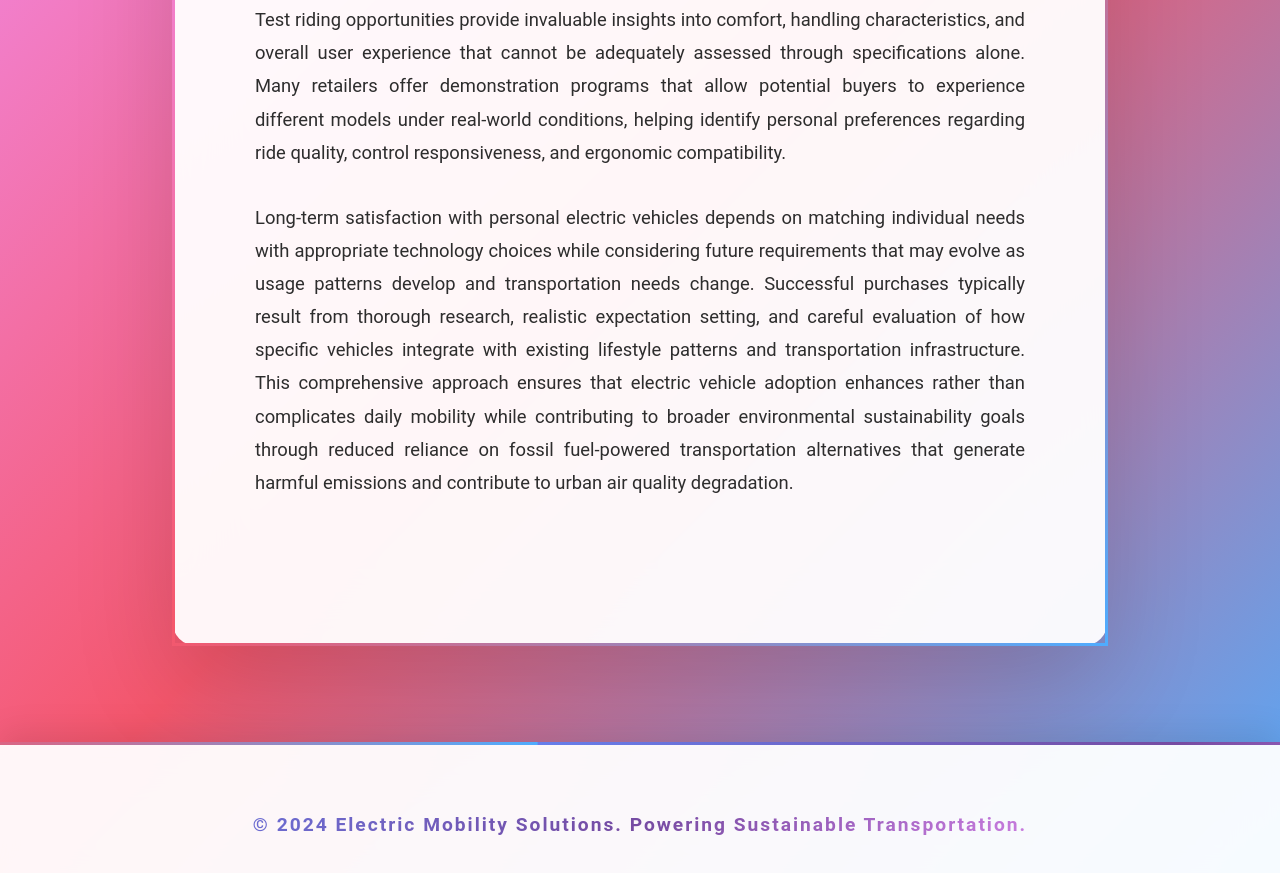
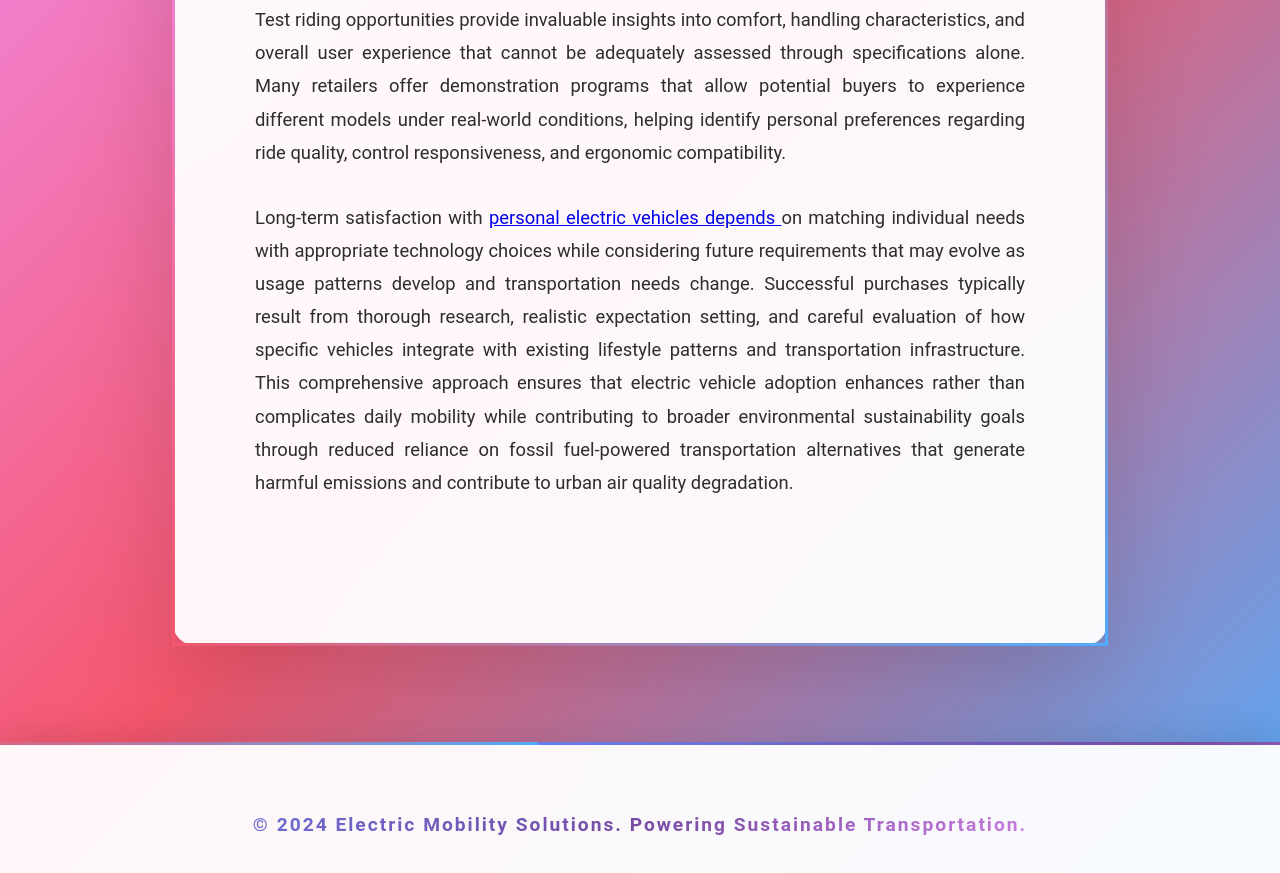
Before and after one commit to almubdiescooters/Al-Mubdie-Scooters, a plain HTML site: page index.html in a window 1280 px wide. Shown: the part 3080-3953 px from the top of the page. Drawn offline with Linux system fonts and the light colour scheme.

Commit message:
Update index.html

```diff
--- a/index.html
+++ b/index.html
@@ -735,7 +735,7 @@ body {
 
       <p>Test riding opportunities provide invaluable insights into comfort, handling characteristics, and overall user experience that cannot be adequately assessed through specifications alone. Many retailers offer demonstration programs that allow potential buyers to experience different models under real-world conditions, helping identify personal preferences regarding ride quality, control responsiveness, and ergonomic compatibility.</p>
 
-      <p>Long-term satisfaction with personal electric vehicles depends on matching individual needs with appropriate technology choices while considering future requirements that may evolve as usage patterns develop and transportation needs change. Successful purchases typically result from thorough research, realistic expectation setting, and careful evaluation of how specific vehicles integrate with existing lifestyle patterns and transportation infrastructure. This comprehensive approach ensures that electric vehicle adoption enhances rather than complicates daily mobility while contributing to broader environmental sustainability goals through reduced reliance on fossil fuel-powered transportation alternatives that generate harmful emissions and contribute to urban air quality degradation.</p>
+      <p>Long-term satisfaction with <a href="https://almubdiescooters.netlify.app/" lang="en"> personal electric vehicles depends </a> on matching individual needs with appropriate technology choices while considering future requirements that may evolve as usage patterns develop and transportation needs change. Successful purchases typically result from thorough research, realistic expectation setting, and careful evaluation of how specific vehicles integrate with existing lifestyle patterns and transportation infrastructure. This comprehensive approach ensures that electric vehicle adoption enhances rather than complicates daily mobility while contributing to broader environmental sustainability goals through reduced reliance on fossil fuel-powered transportation alternatives that generate harmful emissions and contribute to urban air quality degradation.</p>
     </section>
 
   </div>
```
